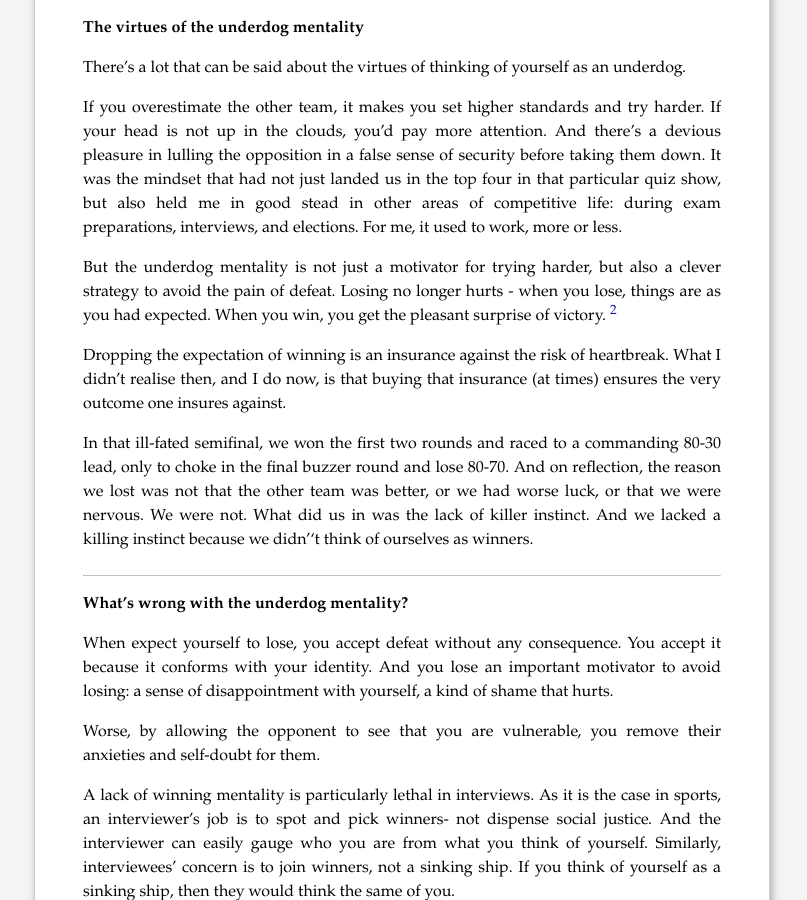
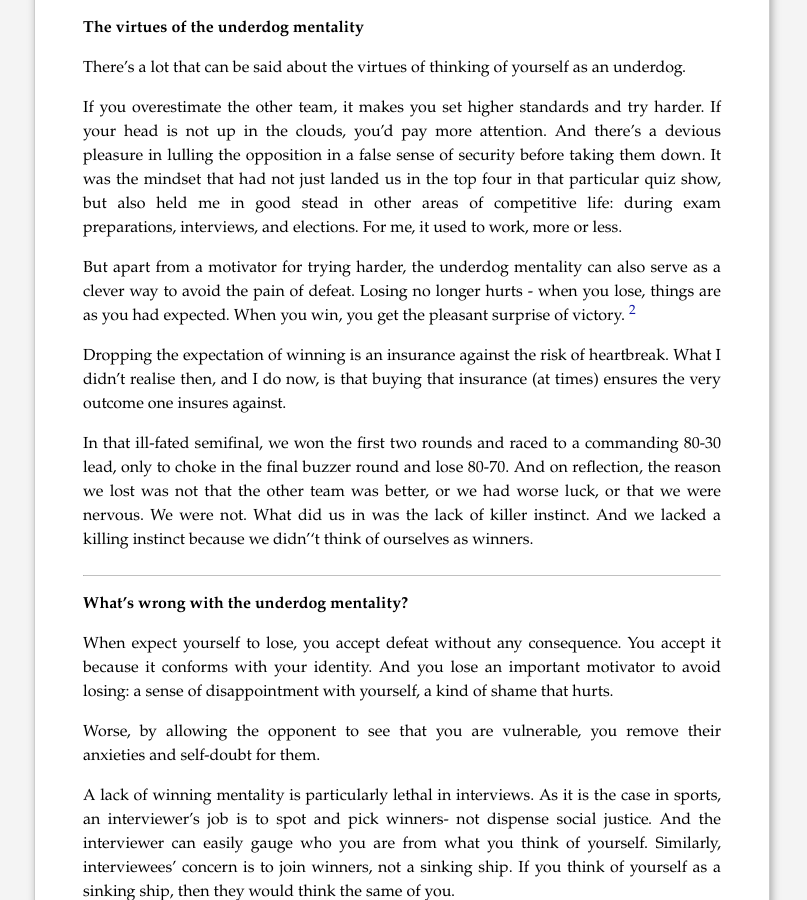
Before and after one commit to piyushahuja/piyushahuja.github.io, a Jekyll site: the page built from _posts/journal/2020-03-29-winning.md, in a window 1280 px wide and 900 px high, scrolled down 727 px. Shown: the whole window, without its empty margins (238-1045 px from the left). Built offline with Jekyll 4.4.1, drawn with Linux system fonts in a browser that asks for light colours; comment, search, counter and statistics services are not loaded.

Commit message:
Auto deployed

```diff
--- a/_posts/journal/2020-03-29-winning.md
+++ b/_posts/journal/2020-03-29-winning.md
@@ -33,7 +33,7 @@ There's a lot that can be said about the virtues of thinking of yourself as an u
 
 If you overestimate the other team, it makes you set higher standards and try harder. If your head is not up in the clouds,  you’d pay more attention.  And there's a devious pleasure in lulling the opposition in a false sense of security before taking them down. It was the mindset that had not just landed us in the top four in that particular quiz show, but also held me in good stead in other areas of competitive life: during exam preparations, interviews, and elections. For me, it used to work, more or less.
 
-But the underdog mentality is not just a motivator for trying harder, but also a clever strategy to avoid the pain of defeat. Losing no longer hurts - when you lose, things are as you had expected.  When you win, you get the pleasant surprise of victory. [^ESPN]
+But apart from a motivator for trying harder, the underdog mentality can also serve as a clever way to avoid the pain of defeat. Losing no longer hurts - when you lose, things are as you had expected.  When you win, you get the pleasant surprise of victory. [^ESPN]
 
 [^ESPN]: I remember that at the conclusion of my first ever quiz win - the Chandigarh regionals of ESPN School Quiz, I was not brimming with happiness and confidence that I had scored a deserving victory. Instead, I was positively baffled that others teams were so much worse.
 
```
